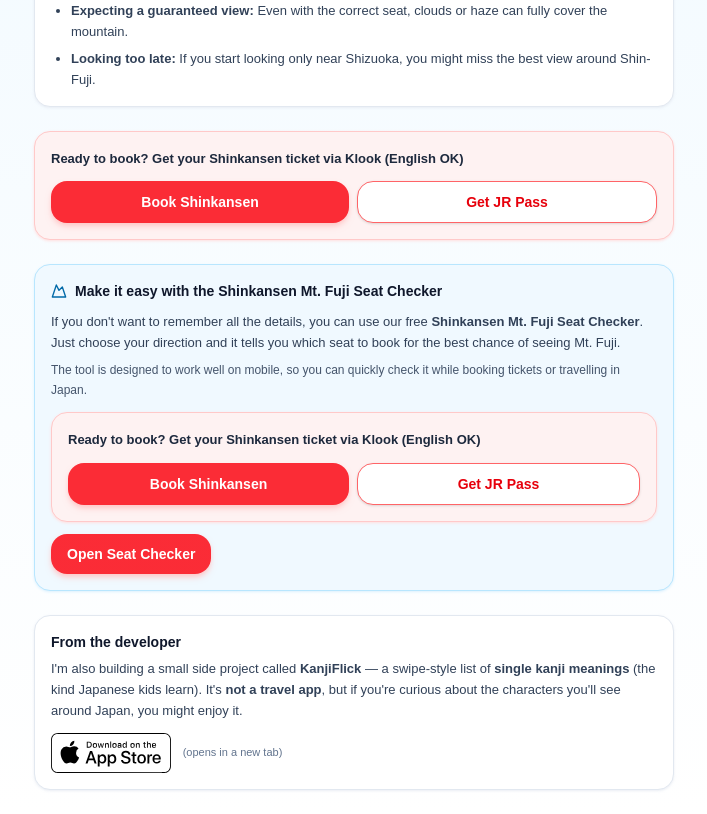
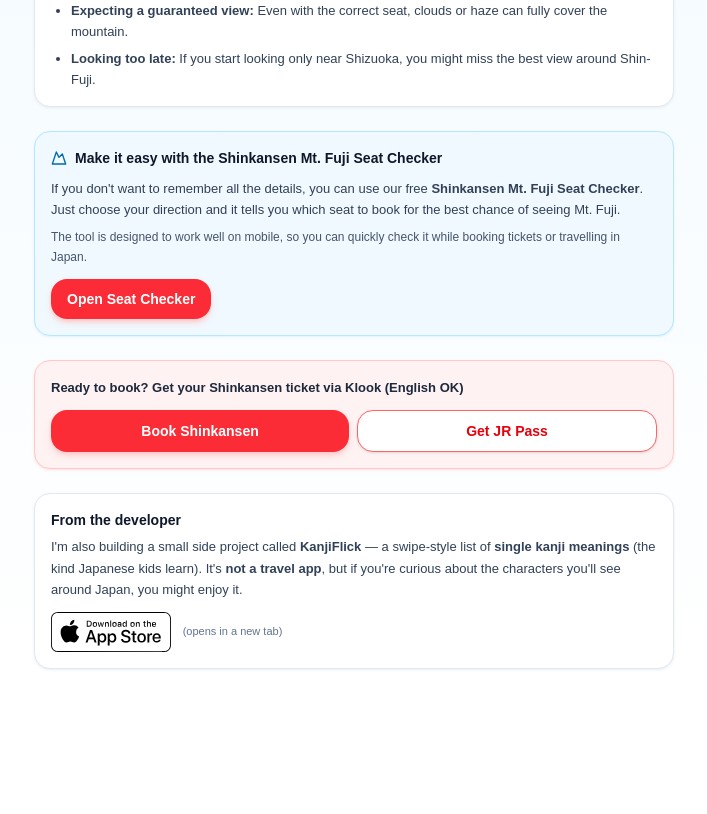
Before and after one commit to foot420tsubasa-del/shinkansen-fuji-checker, a Next.js app: page /guide in a window 1280 px wide. Shown: the part 1580-2394 px from the top of the page, without its empty margins (286-993 px from the left). After the commit the page ends 2273 px from the top, so only its background shows below. Built offline with nearby package versions, Linux system fonts and the light colour scheme.

Commit message:
fix: move 3rd KlookCTA outside Make it easy section

```diff
--- a/app/guide/page.tsx
+++ b/app/guide/page.tsx
@@ -218,8 +218,6 @@
             </ul>
           </section>
 
-          <KlookCTA />
-
           {/* Section 5: Use the Seat Checker */}
           <section className="bg-sky-50 border border-sky-200 rounded-2xl px-4 py-4 shadow-sm shadow-sky-100">
             <h2 className="flex items-center gap-2 text-sm font-semibold text-slate-900 mb-2.5">
@@ -239,8 +237,7 @@
               The tool is designed to work well on mobile, so you can quickly
               check it while booking tickets or travelling in Japan.
             </p>
-            <div className="mt-3 space-y-3">
-              <KlookCTA />
+            <div className="mt-3">
               <Link
                 href="/"
                 className="inline-flex items-center justify-center rounded-2xl bg-gradient-to-r from-red-500 to-red-500 px-4 py-2.5 text-sm font-semibold text-white shadow-md shadow-red-200 hover:brightness-110 active:brightness-95 transition-all"
@@ -249,6 +246,8 @@
               </Link>
             </div>
           </section>
+
+          <KlookCTA />
 
           {/* Section 6: From the developer (KanjiFlick) */}
           <section className="bg-white border border-slate-200 rounded-2xl px-4 py-4 shadow-sm shadow-slate-200/60">
```
